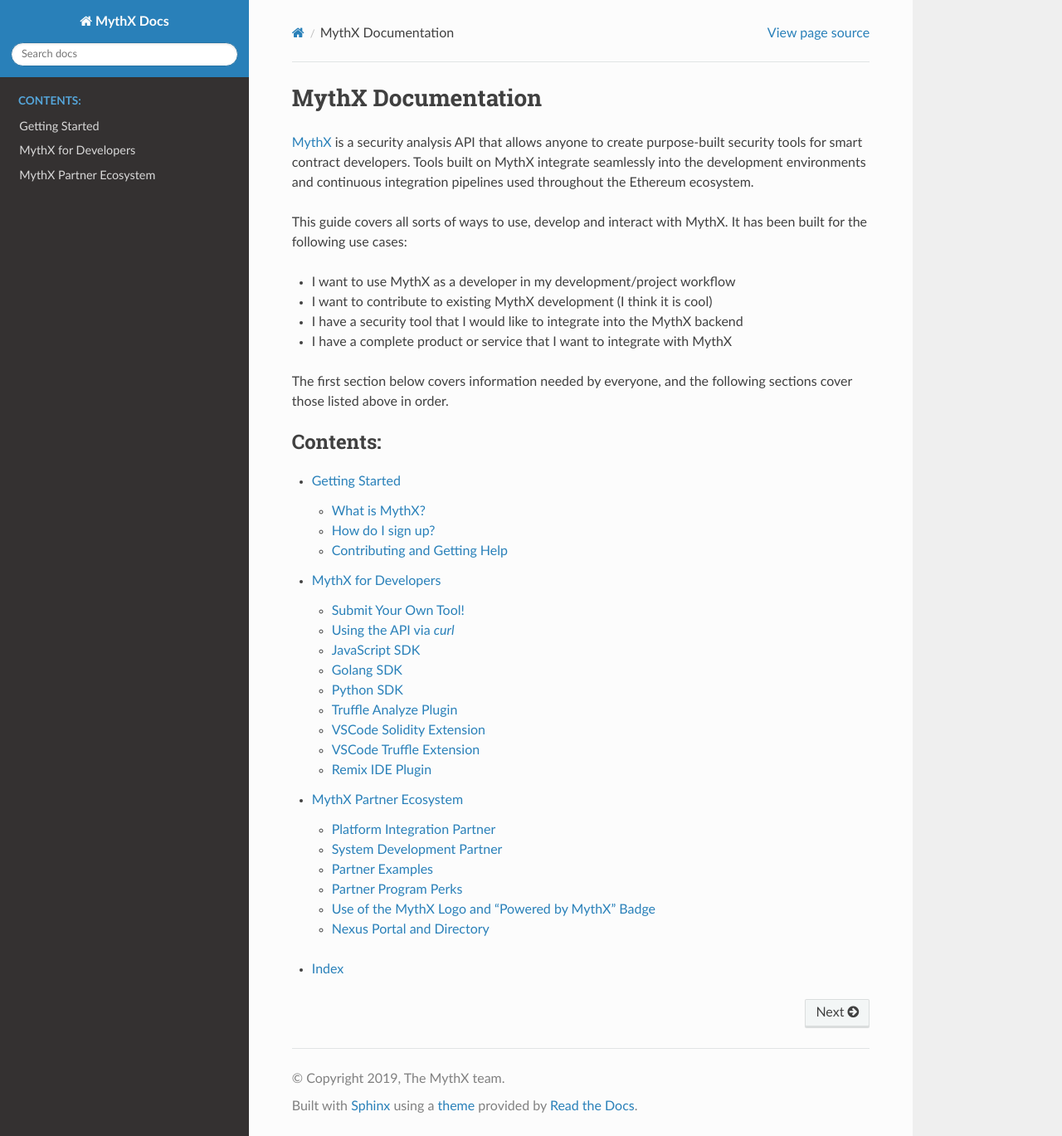
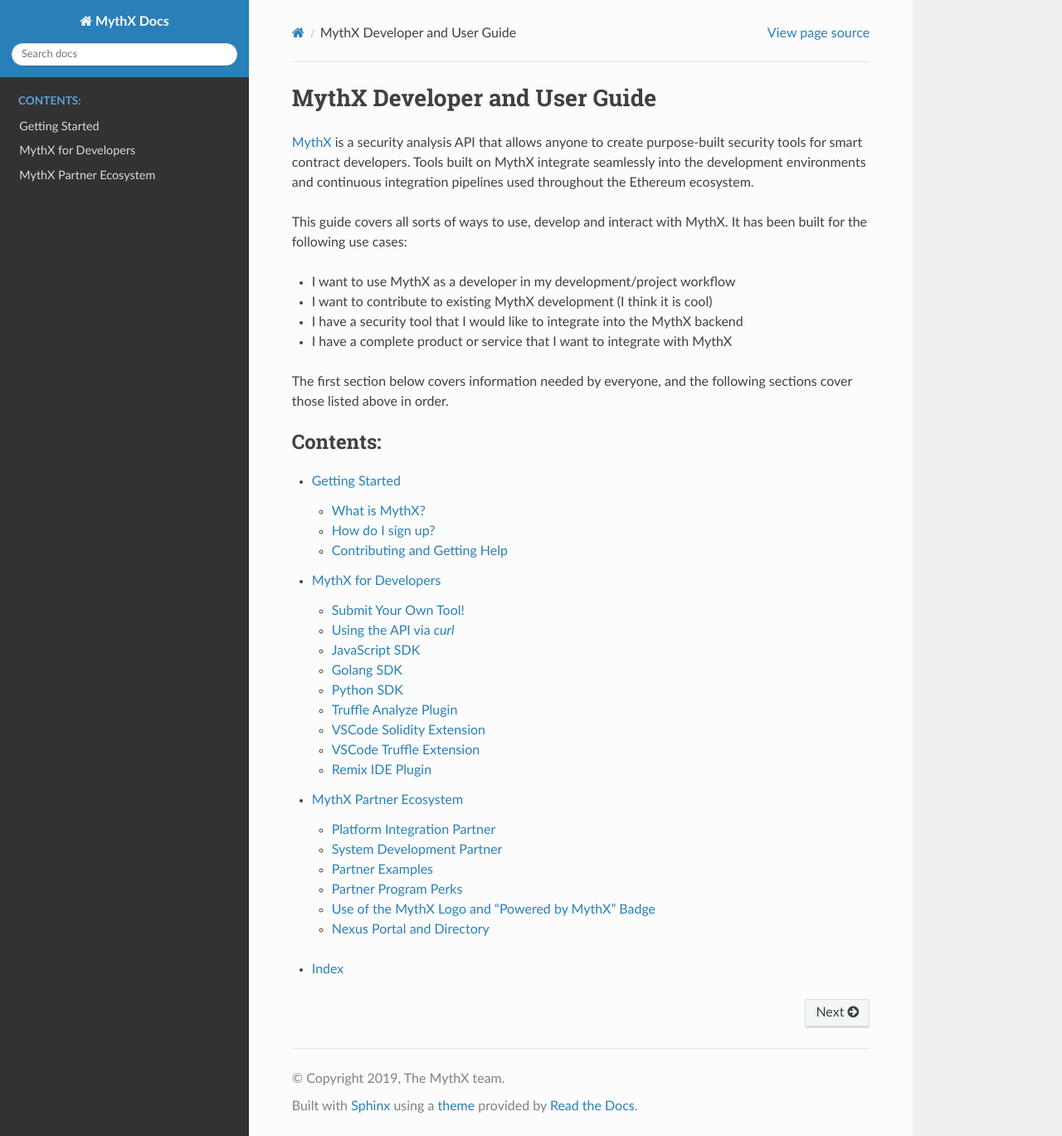
Before and after one commit to Consensys/mythx-docs, a Sphinx documentation site: the page built from docs/source/index.rst, in a window 1280 px wide and 1369 px high. Shown: the whole window at 83% size. Built offline with Sphinx 7.4.7 and the Read the Docs theme 2.0.0, drawn with Linux system fonts in a browser that asks for light colours.

Commit message:
Change title

```diff
--- a/docs/source/index.rst
+++ b/docs/source/index.rst
@@ -1,5 +1,5 @@
-MythX Documentation
-===================
+MythX Developer and User Guide
+==============================
 
 `MythX <https://mythx.io>`_ is a security analysis API that allows anyone to create purpose-built security tools for smart contract developers. Tools built on MythX integrate seamlessly into the development environments and continuous integration pipelines used throughout the Ethereum ecosystem.
 
```
